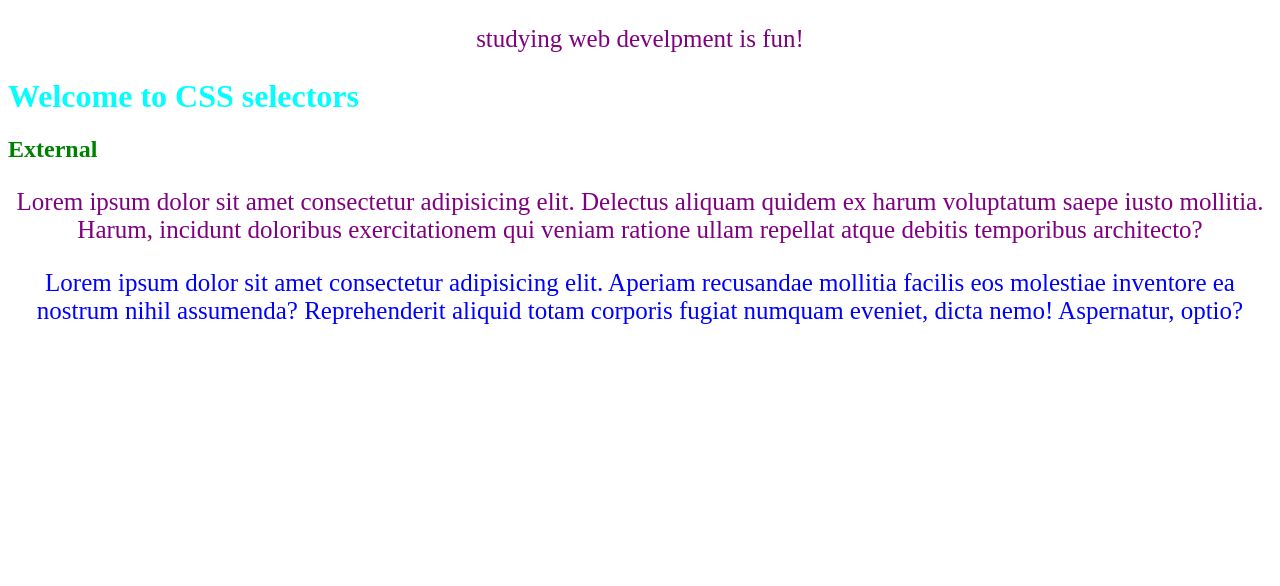
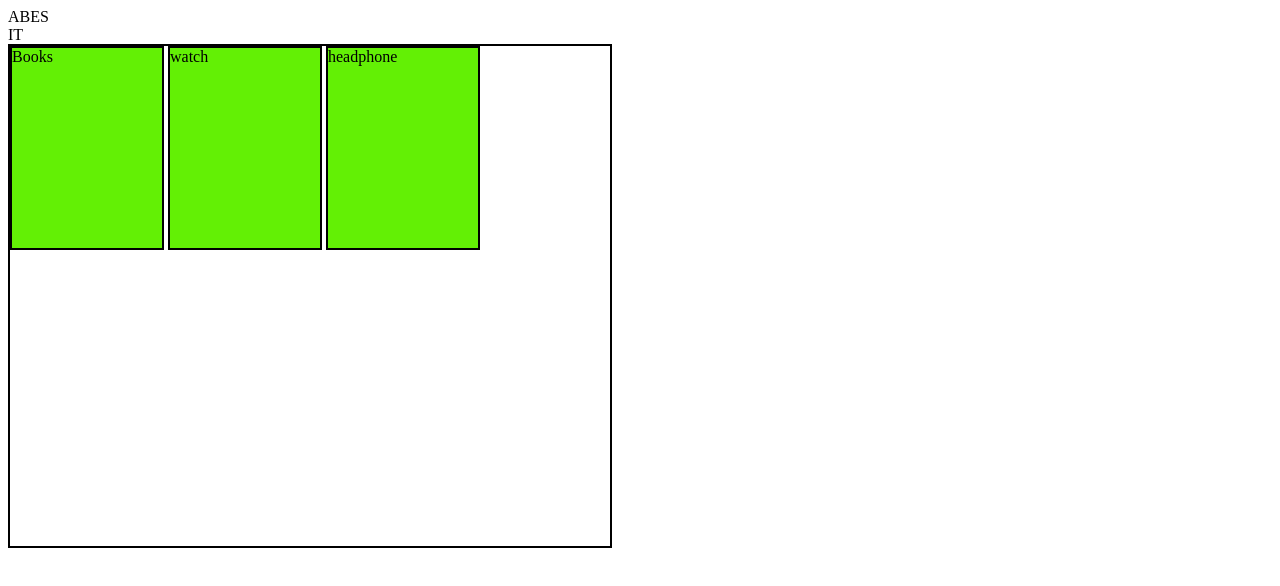
Before and after one commit to ABHISHEK-22531/CSS-CSE11, a plain HTML site: page index.html in a window 1280 px wide. Drawn offline with Linux system fonts and the light colour scheme.

Commit message:
initial commit

```diff
--- a/index.html
+++ b/index.html
@@ -7,11 +7,19 @@
     <link rel="stylesheet" href="./style.css">
 </head>
 <body>
-    <p> studying web develpment is fun!</p>
+    <!-- <p> studying web develpment is fun!</p>
     <h1 style="color:aqua">Welcome to CSS selectors</h1>
     <h2>External</h2>
     <p>Lorem ipsum dolor sit amet consectetur adipisicing elit. Delectus aliquam quidem ex harum voluptatum saepe iusto mollitia. Harum, incidunt doloribus exercitationem qui veniam ratione ullam repellat atque debitis temporibus architecto?</p>
-    <p class="par" id="jk">Lorem ipsum dolor sit amet consectetur adipisicing elit. Aperiam recusandae mollitia facilis eos molestiae inventore ea nostrum nihil assumenda? Reprehenderit aliquid totam corporis fugiat numquam eveniet, dicta nemo! Aspernatur, optio?</p>
+    <p class="par" id="jk">Lorem ipsum dolor sit amet consectetur adipisicing elit. Aperiam recusandae mollitia facilis eos molestiae inventore ea nostrum nihil assumenda? Reprehenderit aliquid totam corporis fugiat numquam eveniet, dicta nemo! Aspernatur, optio?</p> -->
+ <!-- <span class="jk">hello world</span>
+<span class="jk"> world</span>
+<span class="jk">h1</span> -->
 
-</body>
-</html>
+ <div class ="jk2">ABES</div>
+<div class ="jk2">IT</div>
+ <div class="jk">
+<div class="jk1">Books</div>
+<div class="jk1">watch</div>
+<div class="jk1">headphone</div>
+</div>
--- a/style.css
+++ b/style.css
@@ -1,4 +1,4 @@
-h2{
+/* h2{
     color: green;
 }
 p{
@@ -24,4 +24,28 @@ div{
     border: 1px solid red;
 
 
+} */
+.jk1{
+    display: inline-block;
+       height: 200px;
+   width: 150px;
+    background-color: rgb(99, 240, 5);
+    border: 2px solid black;
+
 }
+
+
+
+.jk{
+
+   height: 500px;
+    width: 600px;
+   border: 2px solid black;
+
+}
+
+
+
+/* .jk2{
+    display:block;
+}  */
```
Also changed, not shown: index1.html (+1 -0 lines), inline use.html (added, +15 -0 lines), sample_640×426.jpg (added).
